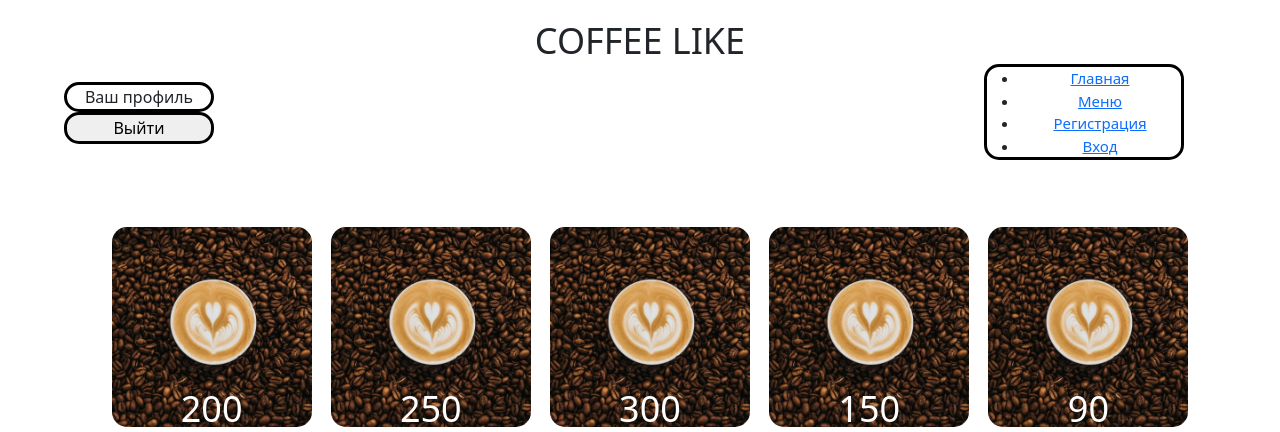
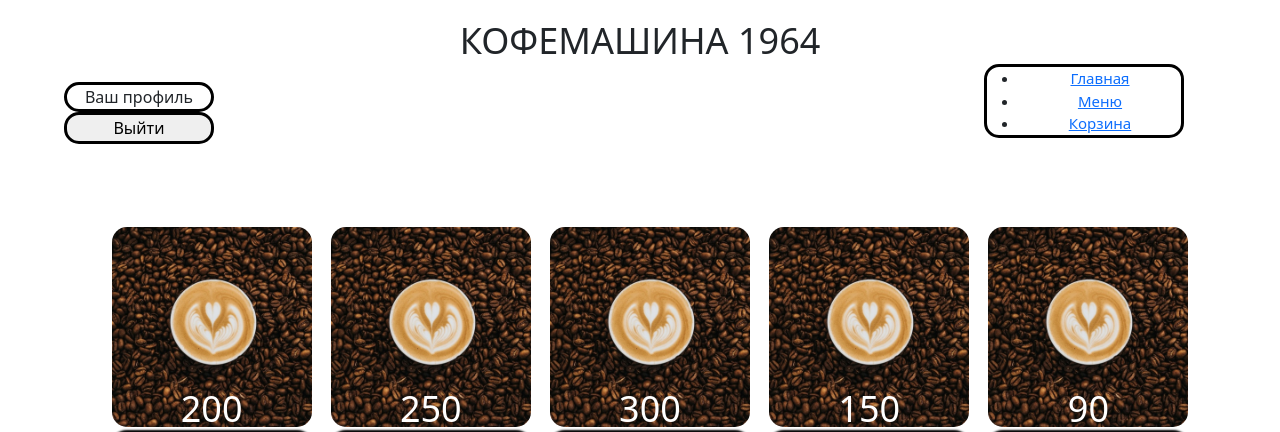
Before and after one commit to LilFreezyV/Web_project, a Flask app: page /login_menu in a window 1280 px wide. Shown: the top 432 px of the page. Run offline with Flask 3, Linux system fonts and the light colour scheme.

Commit message:
roma ishak

```diff
--- a/main.py
+++ b/main.py
@@ -24,8 +24,13 @@ def index():
 
 
 @app.route("/menu")
+def basket():
+    return render_template("menu.html", menu=MENU)
+
+
+@app.route("/basket")
 def menu():
-    return render_template("menu.html", menu=MENU)
+    return render_template("basket.html", username=USERNAME)
 
 
 @app.route('/register', methods=['GET', 'POST'])
--- a/static/css/style.css
+++ b/static/css/style.css
@@ -32,7 +32,6 @@
     height: 50px;
     width: 200px;
     text-align: center;
-    background-image: url(static/img/coffe.jpg)
     box-shadow: 0px 0px 2px 2px rgb(0,0,0);
     font-size: 36px;
 }
--- a/templates/login_menu.html
+++ b/templates/login_menu.html
@@ -6,8 +6,9 @@
 {% for item, price in menu %}
     <div>
         <img class="image" src="static/img/coffee.jpg" width="200" height="200">
-        <button type="button" class="item" id="btn">{{ item }}</button>
+        <button type="button" class="item" id="btn" onclick="get_content()">{{ item }}</button>
         <p class="price">{{price}}</p>
     </div>
 {% endfor %}
+</div>
 {% endblock %}
--- a/templates/login_page.html
+++ b/templates/login_page.html
@@ -9,15 +9,14 @@
           integrity="sha384-giJF6kkoqNQ00vy+HMDP7azOuL0xtbfIcaT9wjKHr8RbDVddVHyTfAAsrekwKmP1"
           crossorigin="anonymous">
     <script src="static/js/script.js"></script>
-    <title>ROMASHKA COFFEE</title>
+    <title>КОФЕМАШИНА 1964</title>
 </head>
 <body>
-<header class="header">COFFEE LIKE
+<header class="header">КОФЕМАШИНА 1964
     <ul class="menu">
         <li><a href="http://127.0.0.1:5000/login_page">Главная</a></li>
         <li><a href="http://127.0.0.1:5000/login_menu">Меню</a></li>
-        <li><a href="http://127.0.0.1:5000/register">Регистрация</a></li>
-        <li><a href="http://127.0.0.1:5000/login">Вход</a></li>
+        <li><a href="http://127.0.0.1:5000/basket">Корзина</a></li>
     </ul>
 </header>
 <header>
--- a/templates/menu.html
+++ b/templates/menu.html
@@ -3,10 +3,10 @@
 {% block content %}
 <title>Меню</title>
 <div class="items">
-{% for item, price, coffee in menu %}
+{% for item, price in menu %}
     <div>
-        <img class="image" src=coffee width="200" height="200">
-        <button type="button" class="item" id="btn">{{ item }}</button>
+        <img class="image" src="static/img/coffee.jpg" width="200" height="200">
+        <button type="button" class="item" id="btn" onclick="add_to_basket">{{ item }}</button>
         <p class="price">{{price}}</p>
     </div>
 {% endfor %}
```
Also changed, not shown: templates/base.html (+4 -5 lines).
